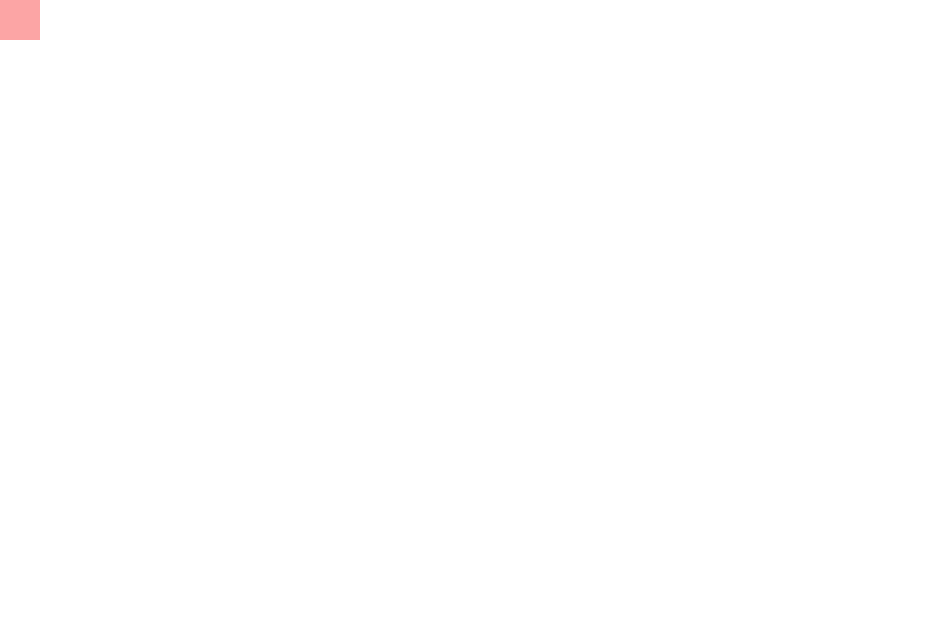
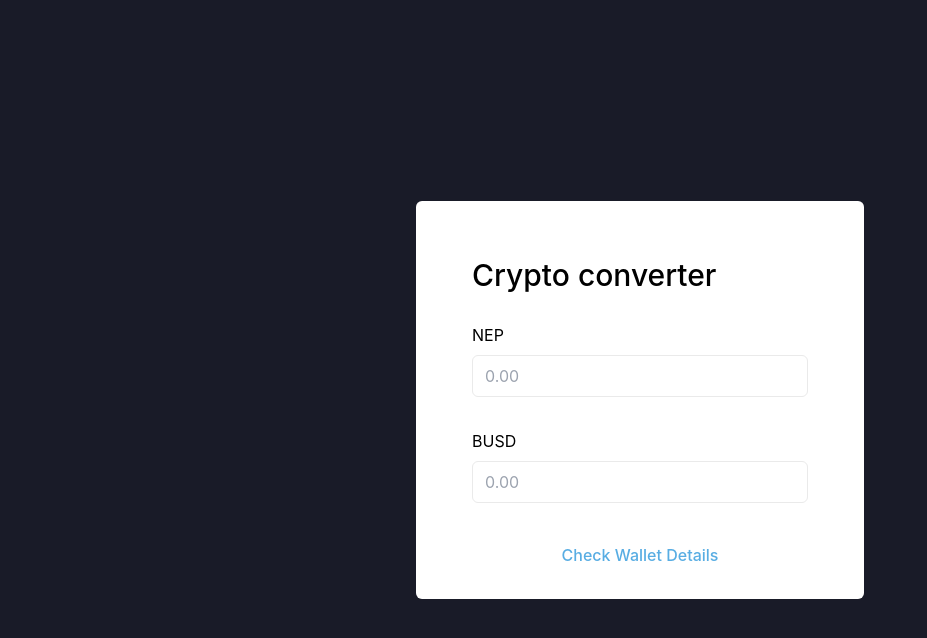
Before and after one commit to rizwan230698/crypto-converter, a Next.js app: page / in a window 1280 px wide. Shown: the top 638 px of the page, without its empty margins (0-927 px from the left). Built offline with nearby package versions, Linux system fonts and the light colour scheme.

Commit message:
FEAT: convert NEP to BUSD and vice versa

```diff
--- /dev/null
+++ b/components/FormInput.tsx
@@ -0,0 +1,32 @@
+import { ChangeEvent } from "react";
+
+export type FormInputProps = {
+  name: string;
+  value?: number;
+  label: string;
+  onChange: (e: ChangeEvent<HTMLInputElement>) => void;
+};
+
+const FormInput = ({ label, name, value, onChange }: FormInputProps) => {
+  return (
+    <div className="flex flex-col">
+      <label
+        htmlFor={name}
+        className="cursor-pointer uppercase mb-2 self-start"
+      >
+        {label}
+      </label>
+      <input
+        id={name}
+        name={name}
+        value={value}
+        onChange={onChange}
+        type="number"
+        placeholder="0.00"
+        className="border border-gray-300 px-3 py-2 rounded-md focus:outline-none focus:ring focus:ring-blue"
+      />
+    </div>
+  );
+};
+
+export default FormInput;
--- a/pages/index.tsx
+++ b/pages/index.tsx
@@ -1,7 +1,51 @@
 import type { NextPage } from "next";
+import { ChangeEvent, useState } from "react";
+import FormInput from "../components/FormInput";
+
+type State = { nep?: number; busd?: number };
+
+const exchangeRate = 3;
 
 const Home: NextPage = () => {
-  return <div className="w-10 h-10 bg-red-300"></div>;
+  const [values, setValues] = useState<State>({});
+
+  const onChange = (e: ChangeEvent<HTMLInputElement>) => {
+    const { name, valueAsNumber } = e.target;
+
+    const state =
+      name === "nep"
+        ? { nep: valueAsNumber, busd: valueAsNumber * exchangeRate }
+        : {
+            nep: parseFloat((valueAsNumber / exchangeRate).toFixed(2)),
+            busd: valueAsNumber,
+          };
+
+    setValues(state);
+  };
+
+  return (
+    <div className="h-screen bg-darkblue flex justify-center items-center px-5 lg:px-0">
+      <div className="flex flex-col rounded-md bg-white p-6 lg:p-14 lg:pb-8 w-full lg:max-w-md">
+        <p className="text-3xl font-medium mb-[30px]">Crypto converter</p>
+        <div className="space-y-8 mb-10">
+          <FormInput
+            label="nep"
+            name="nep"
+            value={values["nep"]}
+            onChange={onChange}
+          />
+          <FormInput
+            label="busd"
+            name="busd"
+            value={values["busd"]}
+            onChange={onChange}
+          />
+        </div>
+
+        <button className="text-blue font-medium">Check Wallet Details</button>
+      </div>
+    </div>
+  );
 };
 
 export default Home;
--- a/styles/globals.css
+++ b/styles/globals.css
@@ -13,3 +13,8 @@
   margin: 0;
   box-sizing: border-box;
 }
+
+input::-webkit-outer-spin-button,
+input::-webkit-inner-spin-button {
+  -webkit-appearance: none;
+}
--- a/tailwind.config.js
+++ b/tailwind.config.js
@@ -3,7 +3,16 @@
   purge: ["./pages/**/*.{js,ts,jsx,tsx}", "./components/**/*.{js,ts,jsx,tsx}"],
   darkMode: false, // or 'media' or 'class'
   theme: {
-    extend: {},
+    extend: {
+      colors: {
+        blue: "#58ade3",
+        darkblue: "#191b28",
+        gray: {
+          300: "#EAEAEA",
+          50: "#f7f7f7",
+        },
+      },
+    },
   },
   variants: {
     extend: {},
```
